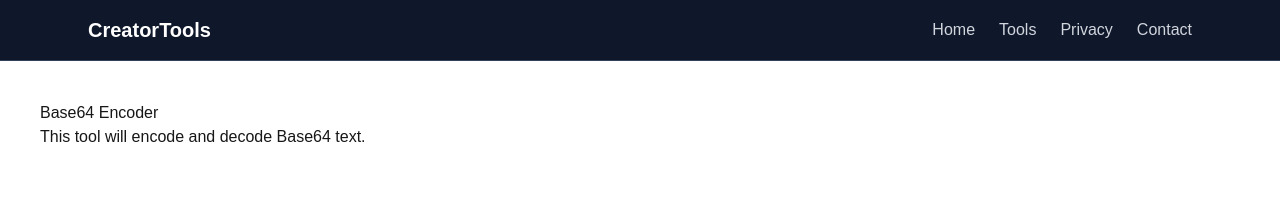
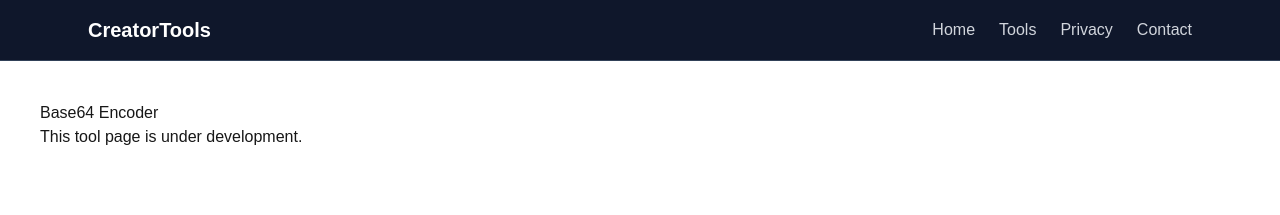
Before and after one commit to zeninfosolution7/creator-tools, a Next.js app: page /tools/base64-encoder in a window 1280 px wide. Shown: the top 215 px of the page. Built offline with nearby package versions, Linux system fonts and the light colour scheme.

Commit message:
fix base64 encoder page

```diff
--- a/app/tools/base64-encoder/page.tsx
+++ b/app/tools/base64-encoder/page.tsx
@@ -2,7 +2,7 @@ export default function Base64EncoderPage() {
   return (
     <main style={{ padding: 40 }}>
       <h1>Base64 Encoder</h1>
-      <p>This tool will encode and decode Base64 text.</p>
+      <p>This tool page is under development.</p>
     </main>
   );
 }
```
